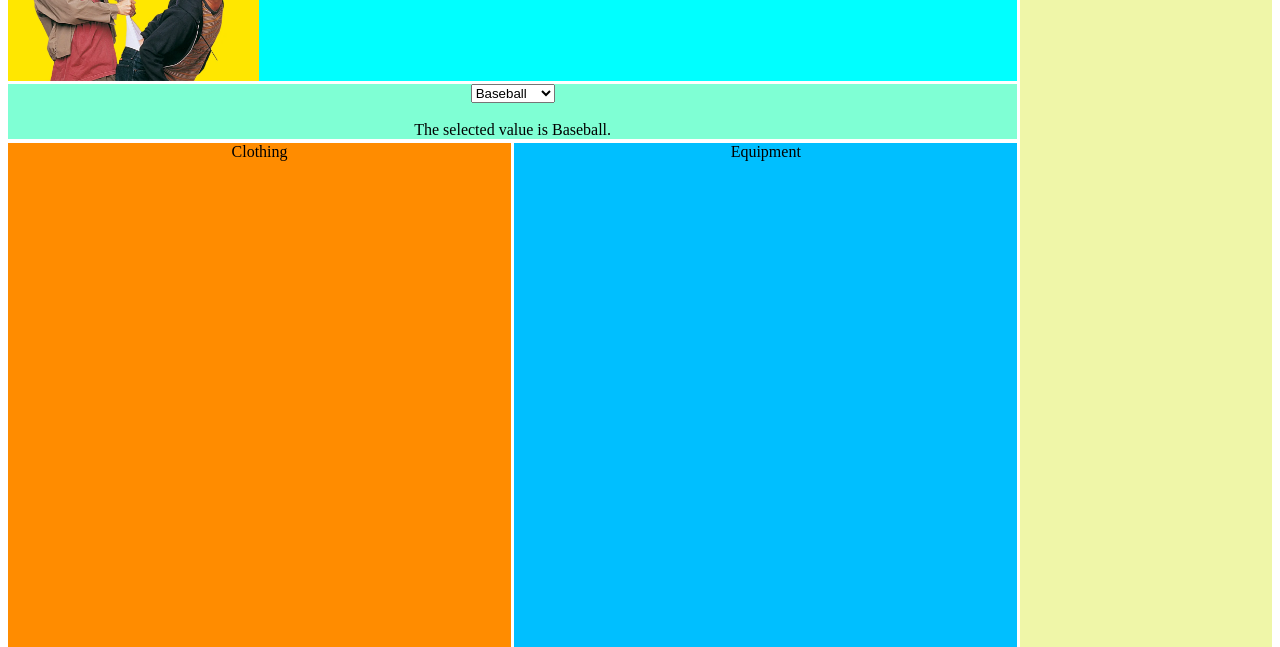
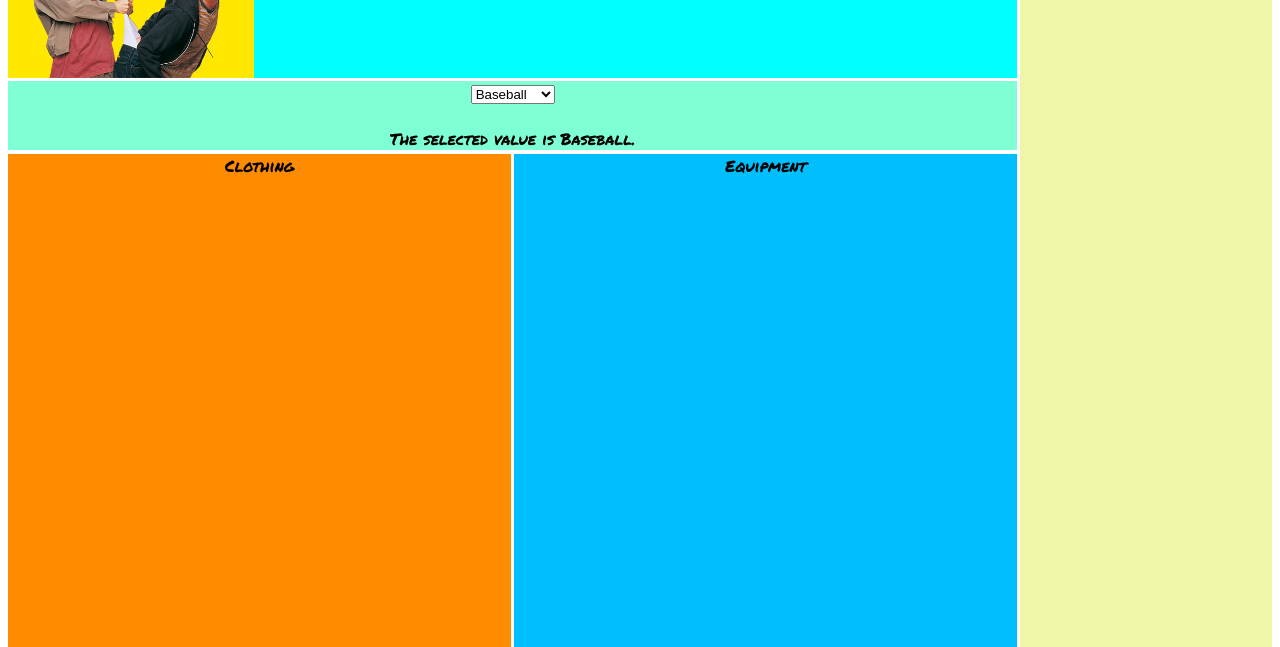
Before and after one commit to TheSaltyNewfie/u2_full_stackathon, a website: page client/index.html in a window 1280 px wide. Shown: the part 79-726 px from the top of the page. Drawn offline with nearby package versions, Linux system fonts and the light colour scheme.

Commit message:
added font

```diff
--- a/client/index.html
+++ b/client/index.html
@@ -7,6 +7,9 @@
     <script src="https://cdn.jsdelivr.net/npm/axios/dist/axios.min.js"></script>
     <script defer src="./script.js"></script>
     <title>Willy & Wankers</title>
+    <link rel="preconnect" href="https://fonts.googleapis.com">
+    <link rel="preconnect" href="https://fonts.gstatic.com" crossorigin>
+    <link href="https://fonts.googleapis.com/css2?family=Permanent+Marker&display=swap" rel="stylesheet">
 </head>
 <body>
     <div class="container">
--- a/client/style.css
+++ b/client/style.css
@@ -9,6 +9,9 @@
         "content1 content2 sidebar"
         "footer footer footer";
     grid-gap: 0.2rem;
+}
+body {
+    font-family: 'Permanent Marker', cursive;
 }
 nav {
     background-color: aqua;
```
